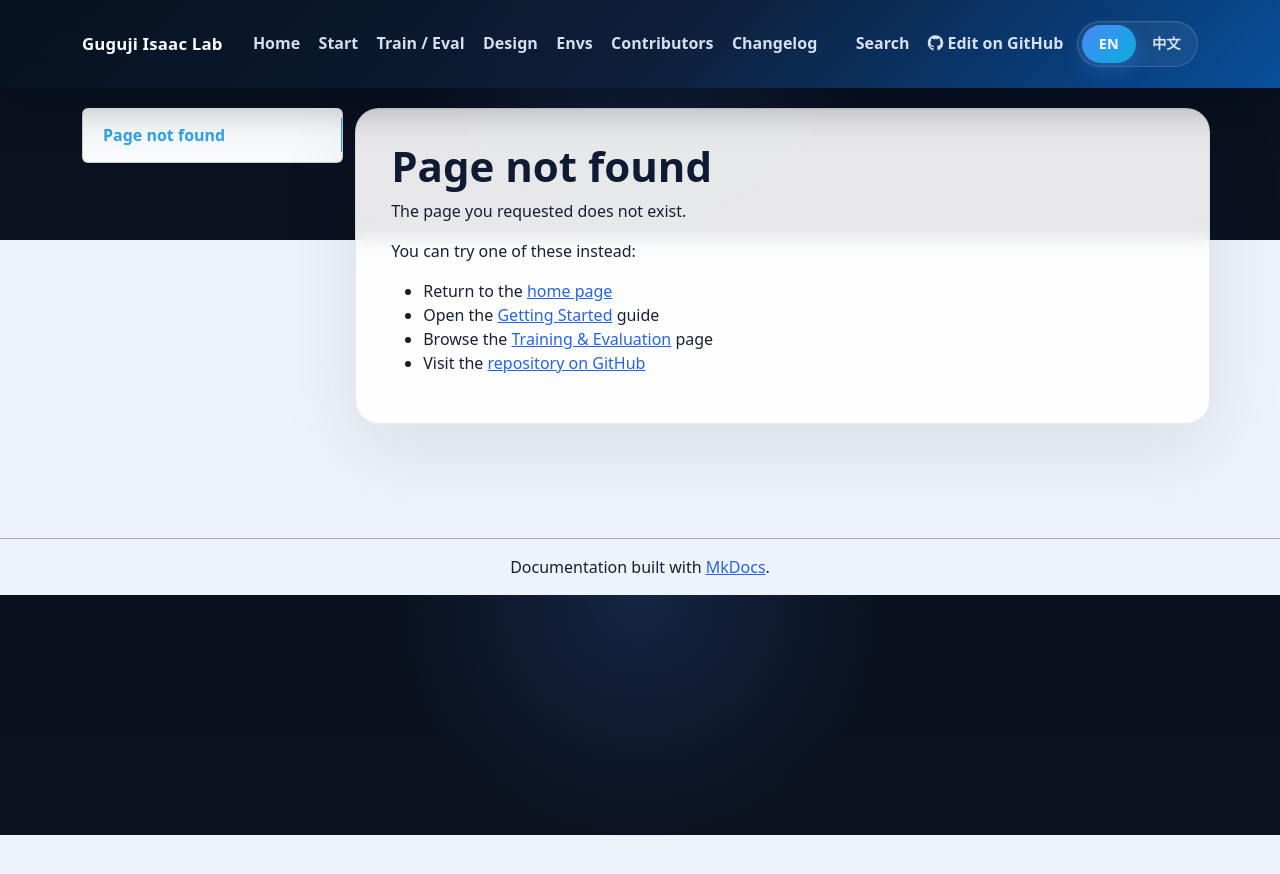
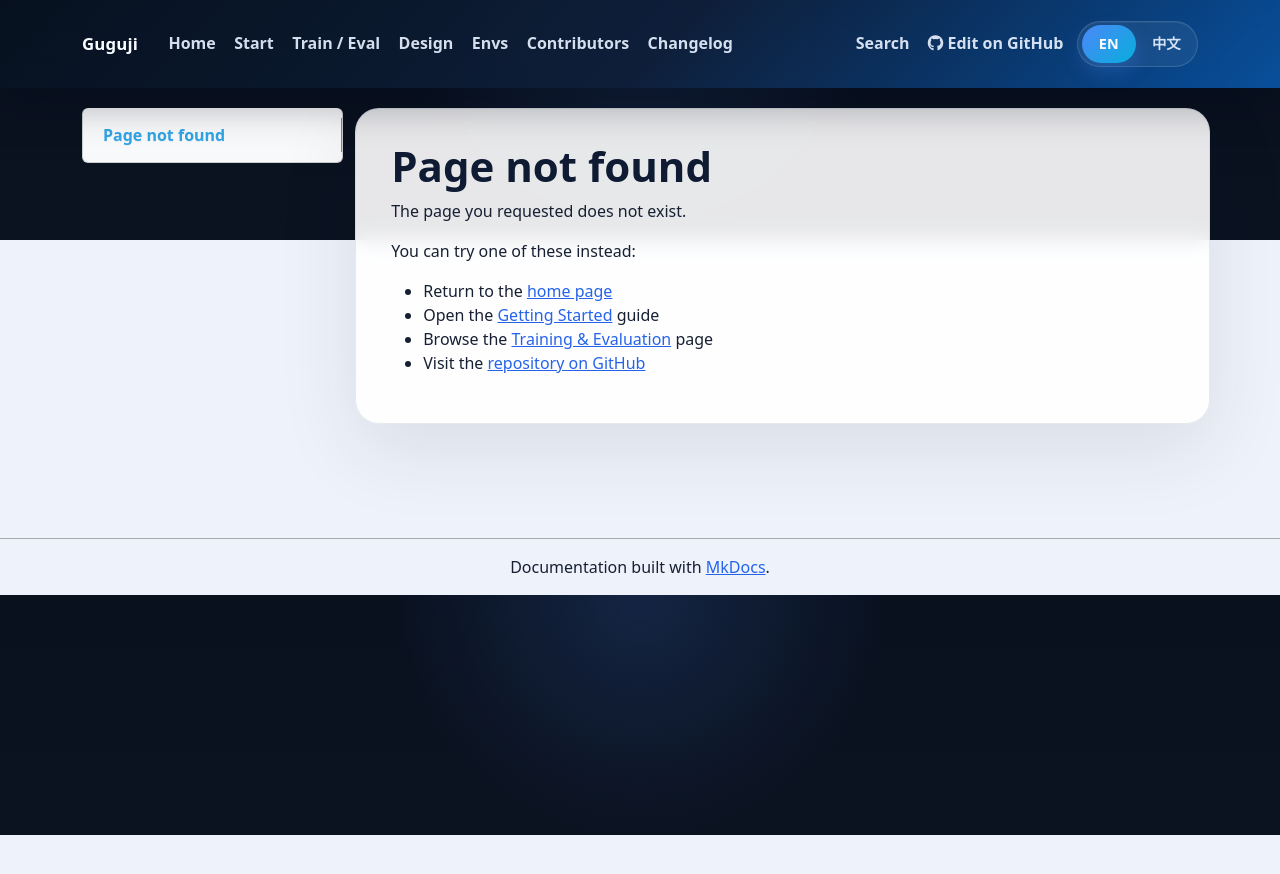
Before and after one commit to osrbot/guguji_isaaclab, an MkDocs documentation site: the page built from docs/404.md, in a window 1280 px wide. Shown: the top 874 px of the page. Built offline with MkDocs 1.6.1, drawn with Linux system fonts in a browser that asks for light colours; nearby versions of some CDN libraries.

Commit message:
docs: shorten site brand name

```diff
--- a/mkdocs.yml
+++ b/mkdocs.yml
@@ -1,4 +1,4 @@
-site_name: Guguji Isaac Lab
+site_name: Guguji
 site_description: Isaac Lab extension for training locomotion policies on the Guguji biped robot.
 site_url: https://osrbot.github.io/guguji_isaaclab/
 repo_name: GitHub
```
